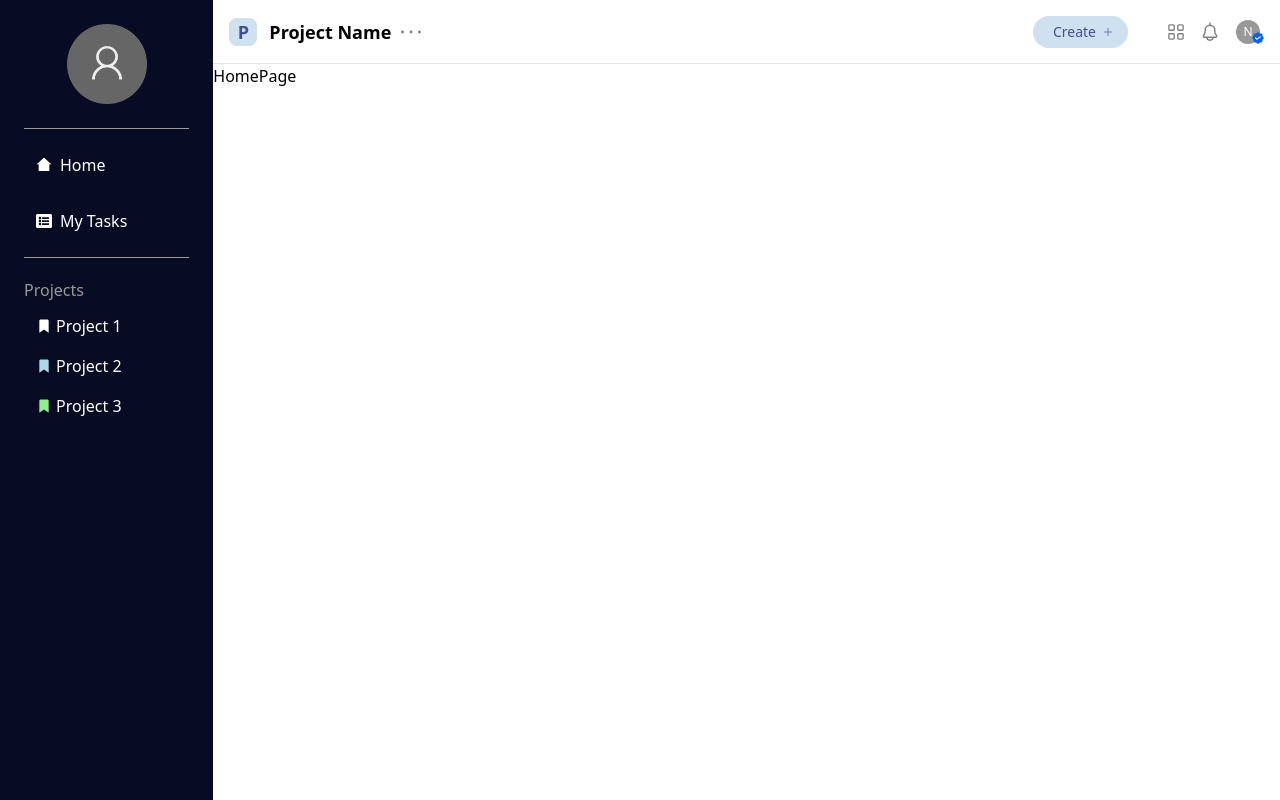
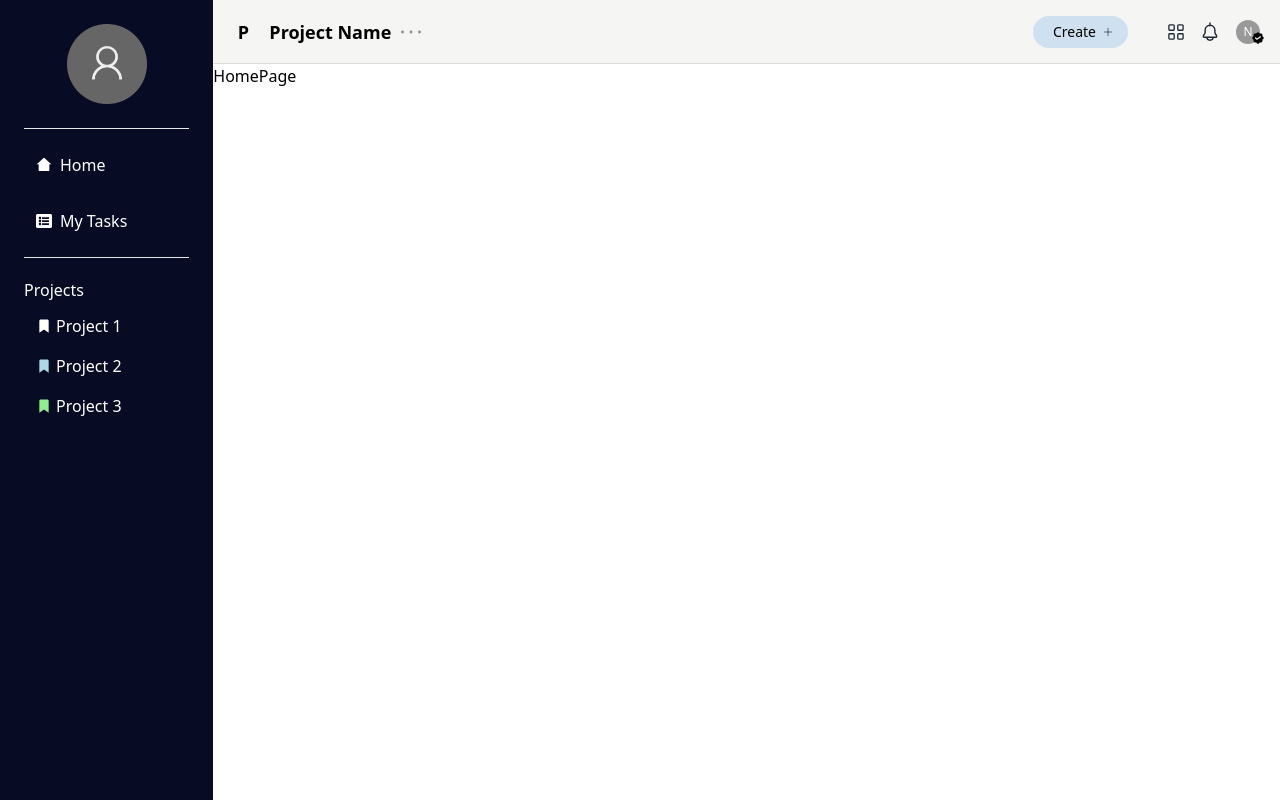
Before and after one commit to alexandruharuta/-project_management_orange, a React (Vite) app: page /home in a window 1280 px wide. Built offline with nearby package versions, Linux system fonts and the light colour scheme.

Commit message:
tailwind-fix and project-task-update

```diff
--- a/package.json
+++ b/package.json
@@ -11,9 +11,11 @@
   },
   "dependencies": {
     "classnames": "^2.3.2",
+    "date-fns": "^2.30.0",
     "localforage": "^1.10.0",
     "match-sorter": "^6.3.1",
     "react": "^18.2.0",
+    "react-datepicker": "^4.18.0",
     "react-dom": "^18.2.0",
     "react-hook-form": "^7.46.1",
     "react-icons": "^4.11.0",
@@ -23,6 +25,7 @@
   },
   "devDependencies": {
     "@types/react": "^18.2.15",
+    "@types/react-datepicker": "^4.15.0",
     "@types/react-dom": "^18.2.7",
     "@typescript-eslint/eslint-plugin": "^6.0.0",
     "@typescript-eslint/parser": "^6.0.0",
--- a/src/Components/Layout/Navbar.tsx
+++ b/src/Components/Layout/Navbar.tsx
@@ -1,7 +1,7 @@
 export default function Navbar() {
   return (
-    <div className="flex justify-between border-b border-dark10 w-full h-16 px-4">
-      <div className="bg-sky-100 flex items-center">
+    <div className="flex justify-between border-b border-dark10 w-full h-16 px-4 bg-stone-100">
+      <div className="flex items-center">
         <div className="w-7 h-7 bg-blue rounded-lg font-semibold text-lg text-indigo flex align-center justify-center">
           P
         </div>
@@ -24,7 +24,7 @@ export default function Navbar() {
       </div>
 
       <div className="flex items-center ">
-        <button className="flex items-center rounded-3xl px-4 py-1.5 bg-blue">
+        <button className="flex items-center rounded-3xl px-4 py-1.5 bg-blue0">
           <p className="ml-1 text-sm text-indigo">Create</p>
           <svg
             className="w-2 h-2 text-gray-800 ml-2 text-indigo"
@@ -80,7 +80,7 @@ export default function Navbar() {
           </svg>
         </button>
         <div className="flex items-center">
-          <button className="w-6 h-6 bg-blue rounded-full bg-gray text-white text-xs">
+          <button className="w-6 h-6 bg-blue0 rounded-full bg-gray0 text-white0 text-xs">
             N
           </button>
           <svg
--- a/src/Components/Layout/Sidebar.tsx
+++ b/src/Components/Layout/Sidebar.tsx
@@ -1,4 +1,3 @@
-import { AiOutlineMenu } from "react-icons/ai";
 import { BiSolidBookmark } from "react-icons/bi";
 import { RiHome2Fill } from "react-icons/ri";
 import { FaListAlt } from "react-icons/fa";
@@ -8,7 +7,7 @@ import { useNavigate } from "react-router-dom";
 export const Sidebar = () => {
   const navigate = useNavigate();
   return (
-    <aside className="min-h-screen w-1/5 bg-darkerBlue text-white">
+    <aside className="min-h-screen w-1/5 bg-darkerBlue text-white0">
       <div className="flex w-full my-6">
         <img
           src="src/assets/profile-user.png"
--- a/src/Components/TasksComps/AddTask.tsx
+++ b/src/Components/TasksComps/AddTask.tsx
@@ -1,4 +1,12 @@
+import { useState } from 'react';
+import DatePicker from 'react-datepicker';
+import 'react-datepicker/dist/react-datepicker.css';
+
+
 const AddTask = () => {
+    const [dueDate, setDueDate] = useState<Date | null>(null);
+    const currentDate = new Date();
+
     return (
       <form>
         <div className="mb-4">
@@ -14,16 +22,23 @@ const AddTask = () => {
         </div>
 
         <div className="mb-4">
-          <label className="block text-gray-700 text-sm font-bold mb-2" htmlFor="dueDate">
+            <label className="block text-gray-700 text-sm font-bold mb-2" htmlFor="dueDate">
             Due Date
-          </label>
-          <input
+            </label>
+            <DatePicker
             className="shadow appearance-none border rounded w-full py-2 px-3 text-gray-700 leading-tight focus:outline-none focus:shadow-outline"
             id="dueDate"
-            type="text"
-            placeholder="Due Date"
-          />
+            selected={dueDate}
+            onChange={(date: Date | null) => setDueDate(date)}
+            showTimeSelect
+            timeFormat="HH:mm"
+            timeIntervals={15}
+            dateFormat="MMMM d, yyyy h:mm aa"
+            placeholderText="Select Due Date and Time"
+            minDate={currentDate}
+            />
         </div>
+
 
         <div className="mb-4">
           <label className="block text-gray-700 text-sm font-bold mb-2" htmlFor="priority">
@@ -41,7 +56,7 @@ const AddTask = () => {
 
         <div className="flex items-center justify-between">
           <button
-            className="bg-blue-500 hover:bg-blue-700 text-white font-bold py-2 px-4 rounded focus:outline-none focus:shadow-outline"
+            className="bg-blue-500 hover:bg-blue-700 text-dark font-bold py-2 px-4 rounded focus:outline-none focus:shadow-outline"
             type="submit"
           >
             Add Task
--- a/src/Components/TasksComps/Task.tsx
+++ b/src/Components/TasksComps/Task.tsx
@@ -3,7 +3,7 @@ const Task = () => {
     <div className="flex justify-between items-center border-t-2 border-gray py-2 px-8 my-2">
       <h3 className="text-lg font-bold"><button>Task</button></h3>
       <h3 className="text-base text-gray font-semibold">Due Date: <span className="text-dark">5 Oct</span></h3>
-      <h3 className="text-base font-semibold">Priority: <span className="text-base text-red">High</span></h3>
+      <h3 className="text-base font-semibold">Priority: <span className="text-base text-red0">High</span></h3>
     </div>
   );
 };
--- a/tailwind.config.js
+++ b/tailwind.config.js
@@ -2,26 +2,27 @@
 export default {
   content: ["./index.html", "./src/**/*.{js,ts,jsx,tsx}"],
   theme: {
-    extend: {},
+    extend: {
       colors: {
         transparent: "transparent",
         darkBlueHover: '#1E2435',
         darkBlue: "#111625",
         darkerBlue: "#070C24",
         current: "currentColor",
-      blue: "#CFE0F0",
-      gray: "#999999",
-      white: "#FFFFFF",
+        blue0: "#CFE0F0",
+        gray0: "#999999",
+        white0: "#FFFFFF",
         white10: "rgba(255, 255, 255, .1)",
-      dark: "#000",
+        dark0: "#000",
         dark10: "rgba(0, 0, 0, .1)",
         dark50: "rgba(0, 0, 0, .5)",
-      sky: "#0060F0",
-      indigo: "#405292",
+        sky0: "#0060F0",
+        indigo0: "#405292",
         bluetask: "#697DDD",
-      red: "#E21B1B",
-      yellow: "#F5D2BC",
+        red0: "#E21B1B",
+        yellow0: "#F5D2BC",
         gray1: "#E9E9E9",
+      },
     },
   },
   plugins: [],
```
Also changed, not shown: 1 other file (tests, documents, lock files or other folders). Lines whose indentation alone changed are shown as unchanged.
